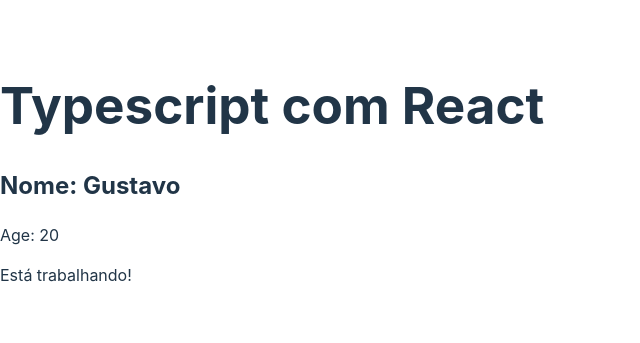
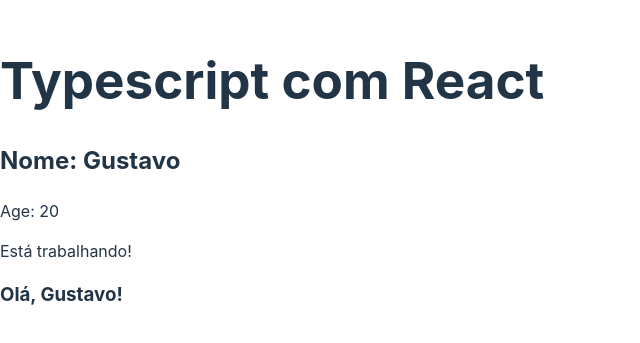
Before and after one commit to gustavobanares/Typescript, a React (Vite) app in the folder react_com_ts/: page / in a window 1280 px wide. Shown: the part 227-570 px from the top of the page, without its empty margins (0-640 px from the left). Built offline with nearby package versions, Linux system fonts and the light colour scheme.

Commit message:
feat: functions in components

```diff
--- a/react_com_ts/src/App.tsx
+++ b/react_com_ts/src/App.tsx
@@ -6,6 +6,11 @@ function App() {
   const name: string = 'Gustavo'
   const age: number = 20
   const isWorking = true
+
+  // 2 - funcoes
+ const userGreeting = (name: string) =>{
+  return `Olá, ${name}!`
+ }
 
   return (
 
@@ -16,6 +21,7 @@ function App() {
        {isWorking && (
         <p>Está trabalhando!</p>
        )}
+       <h3>{userGreeting(name)}</h3>
       </div>
 
   )
```
